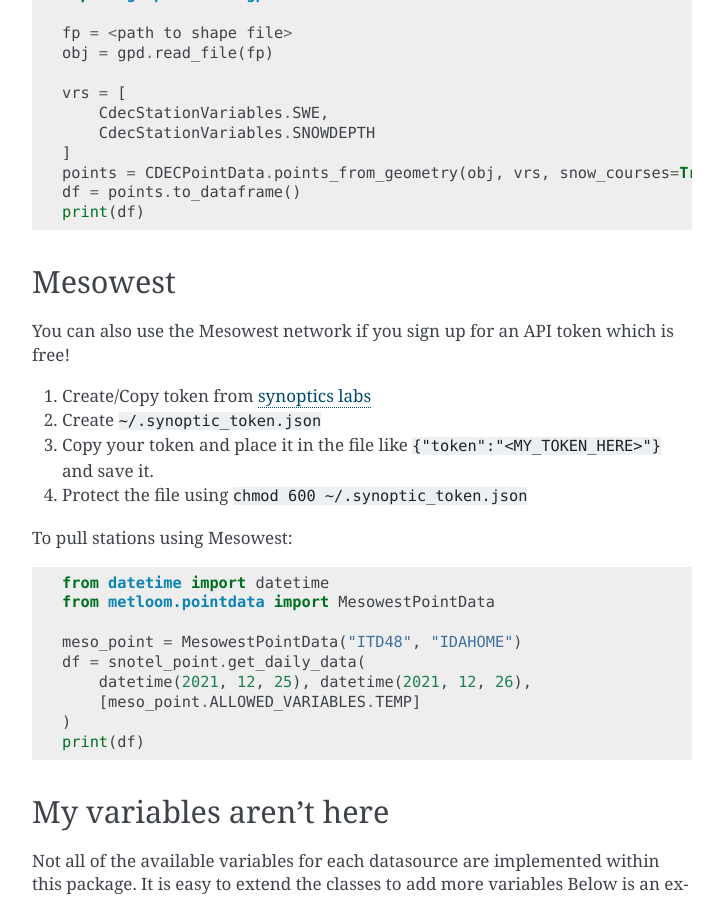
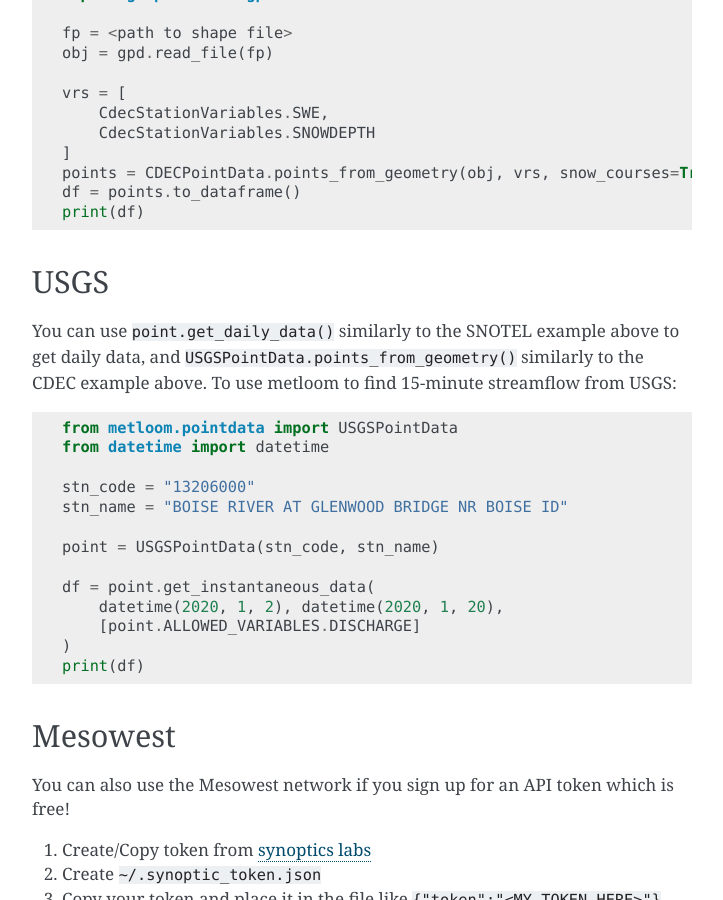
Before and after one commit to M3Works/metloom, a Sphinx documentation site: the page built from docs/usage.rst, in a window 1280 px wide and 900 px high, scrolled down 581 px. Shown: the whole window, without its empty margins (388-1111 px from the left). Built offline with Sphinx 7.4.7, drawn with Linux system fonts in a browser that asks for light colours; pages that are not in the unit, such as notebooks, are missing from menus.

Commit message:
Update documentation

```diff
--- a/AUTHORS.rst
+++ b/AUTHORS.rst
@@ -5,7 +5,7 @@
 Development Lead
 ----------------
 
-* M3Works <m3worksllc@gmail.com>
+* M3Works <info@m3works.io>
 
 Contributors
 ------------
--- a/HISTORY.rst
+++ b/HISTORY.rst
@@ -19,3 +19,8 @@
 * Added in a token json arg to the get_*_data functions
 * Pinned docutils for an update that happened
 * Added in a resample_df function for the highway stations where the returned data is 5min for air temp.
+
+0.3.0 (2022-10-28)
+------------------
+
+* Added USGS network
--- a/README.rst
+++ b/README.rst
@@ -41,6 +41,7 @@
     * `CDEC <https://cdec.water.ca.gov/>`_
     * `SNOTEL <https://www.nrcs.usda.gov/wps/portal/wcc/home/dataAccessHelp/webService/webServiceReference/>`_
     * `MESOWEST <https://developers.synopticdata.com/mesonet/>`_
+    * `USGS <https://waterservices.usgs.gov/rest/>`_
 
 Requirements
 ------------
--- a/docs/usage.rst
+++ b/docs/usage.rst
@@ -35,6 +35,28 @@
     points = CDECPointData.points_from_geometry(obj, vrs, snow_courses=True)
     df = points.to_dataframe()
     print(df)
+
+USGS
+----
+
+You can use ``point.get_daily_data()`` similarly to the SNOTEL example above to get
+daily data, and ``USGSPointData.points_from_geometry()`` similarly to the CDEC example above. To
+use metloom to find 15-minute streamflow from USGS::
+
+    from metloom.pointdata import USGSPointData
+    from datetime import datetime
+
+    stn_code = "13206000"
+    stn_name = "BOISE RIVER AT GLENWOOD BRIDGE NR BOISE ID"
+
+    point = USGSPointData(stn_code, stn_name)
+
+    df = point.get_instantaneous_data(
+        datetime(2020, 1, 2), datetime(2020, 1, 20),
+        [point.ALLOWED_VARIABLES.DISCHARGE]
+    )
+    print(df)
+
 
 Mesowest
 --------
```
